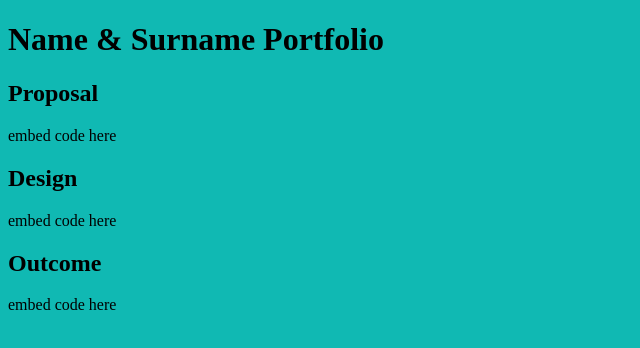
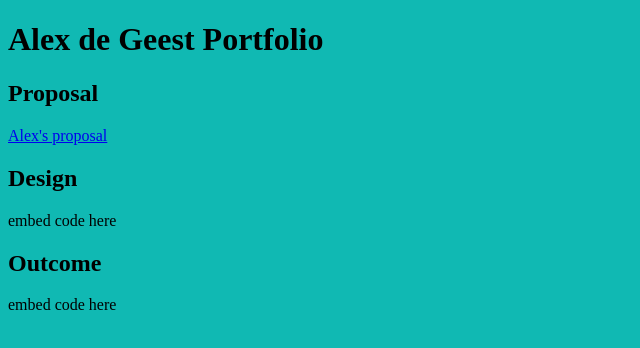
Before and after one commit to DTE-WGHS/portfolio-adegeest1, a plain HTML site: page index.html in a window 1280 px wide. Shown: the whole page, without its empty margins (0-640 px from the left). Drawn offline with Linux system fonts and the light colour scheme.

Commit message:
Update index.html

```diff
--- a/index.html
+++ b/index.html
@@ -7,9 +7,9 @@
 </head>
 
 <body>
-	<H1>Name & Surname Portfolio</H1>
+	<H1>Alex de Geest Portfolio</H1>
 	<h2>Proposal</h2>
-	<p>embed code here</p>
+	<p><a href="https://drive.google.com/file/d/1KWl20VLmUvcJ0ATXk_1Mzgz-suuQ8Ybu/view?usp=sharing">Alex's proposal</a></p>
 	<h2>Design</h2>
 	<p>embed code here</p>
 	<h2>Outcome</h2>
```
